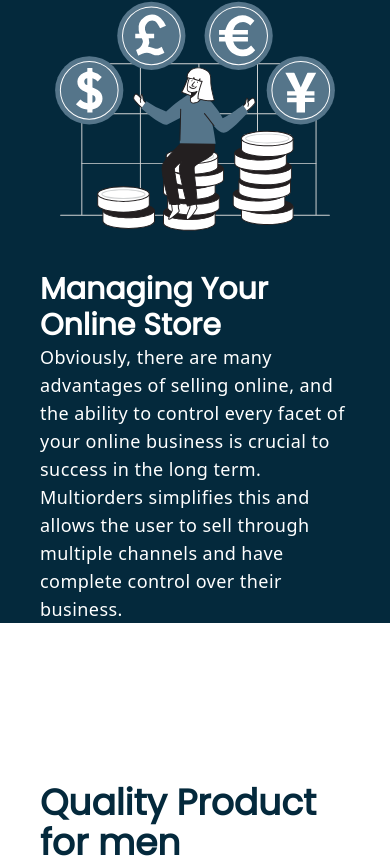
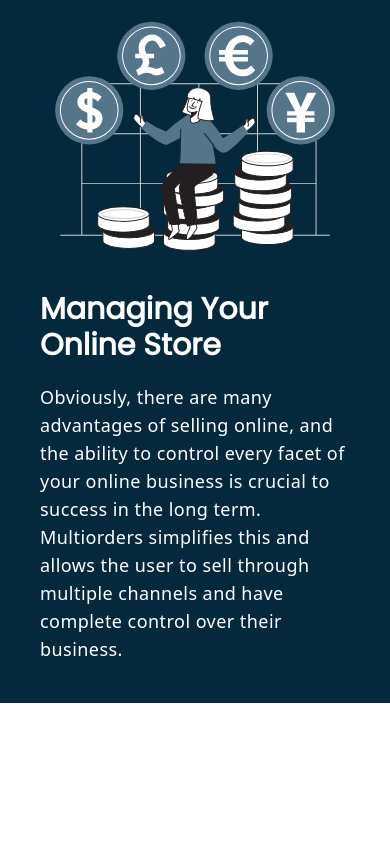
Before and after one commit to Clifftech123/react-ecommerce_website, a React (Create React App) app: page / in a window 390 px wide. Shown: the part 3079-3939 px from the top of the page. Built offline with nearby package versions, Linux system fonts and the light colour scheme.

Commit message:
I Rearrange the text in the intro section

```diff
--- a/src/Pages/HomePage.jsx
+++ b/src/Pages/HomePage.jsx
@@ -98,7 +98,7 @@
 					</div>
 					<div className="md::mt-40 md:px-40 ">
 						<div className="md:py-60 px-10 py-10">
-							<h1 className=" font-Poppins  text-white text-3xl  md:text-4xl md:mb-5 font-bold">
+							<h1 className=" font-Poppins mb-5 text-white text-3xl  md:text-4xl md:mb-5 font-bold">
 								Online selling and buy
 							</h1>
 							<p className="md:text-2xl  text-lg tracking-wide ">
@@ -128,10 +128,10 @@
 					</div>
 					<div className="lg:mt-40 lg:px-40">
 						<div className=" px-10">
-							<h1 className=" font-Poppins m text-white text-3xl  md:text-4xl md:mb-5 font-bold">
+							<h1 className=" font-Poppins mb-5  text-white text-3xl  md:text-4xl md:mb-5 font-bold">
 								Managing Your Online Store
 							</h1>
-							<p className="md:text-2xl  text-lg tracking-wide ">
+							<p className="md:text-2xl  mb-10 text-lg tracking-wide ">
 								Obviously, there are many advantages of selling online, and the
 								ability to control every facet of your online business is
 								crucial to success in the long term. Multiorders simplifies this
```
